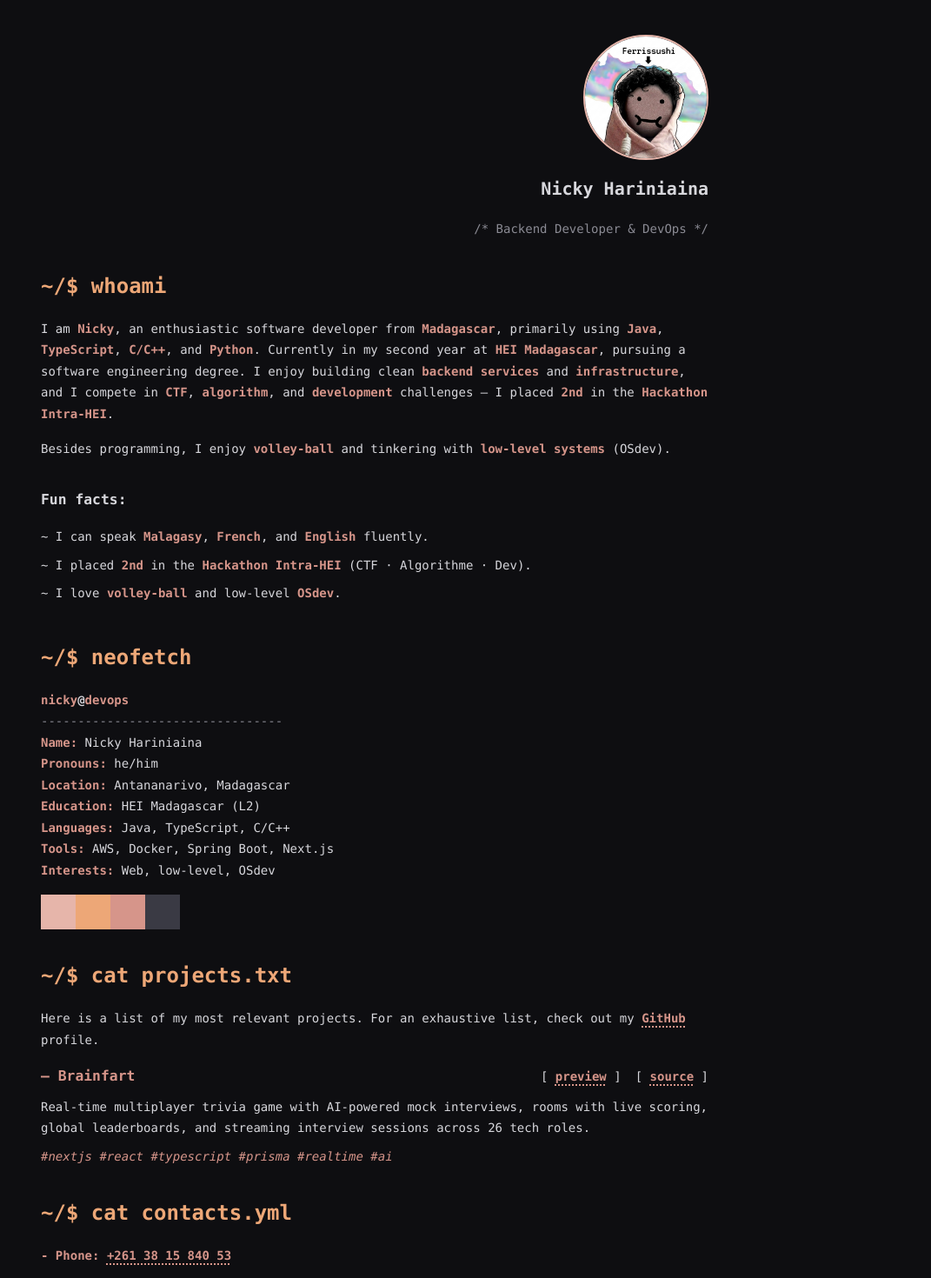
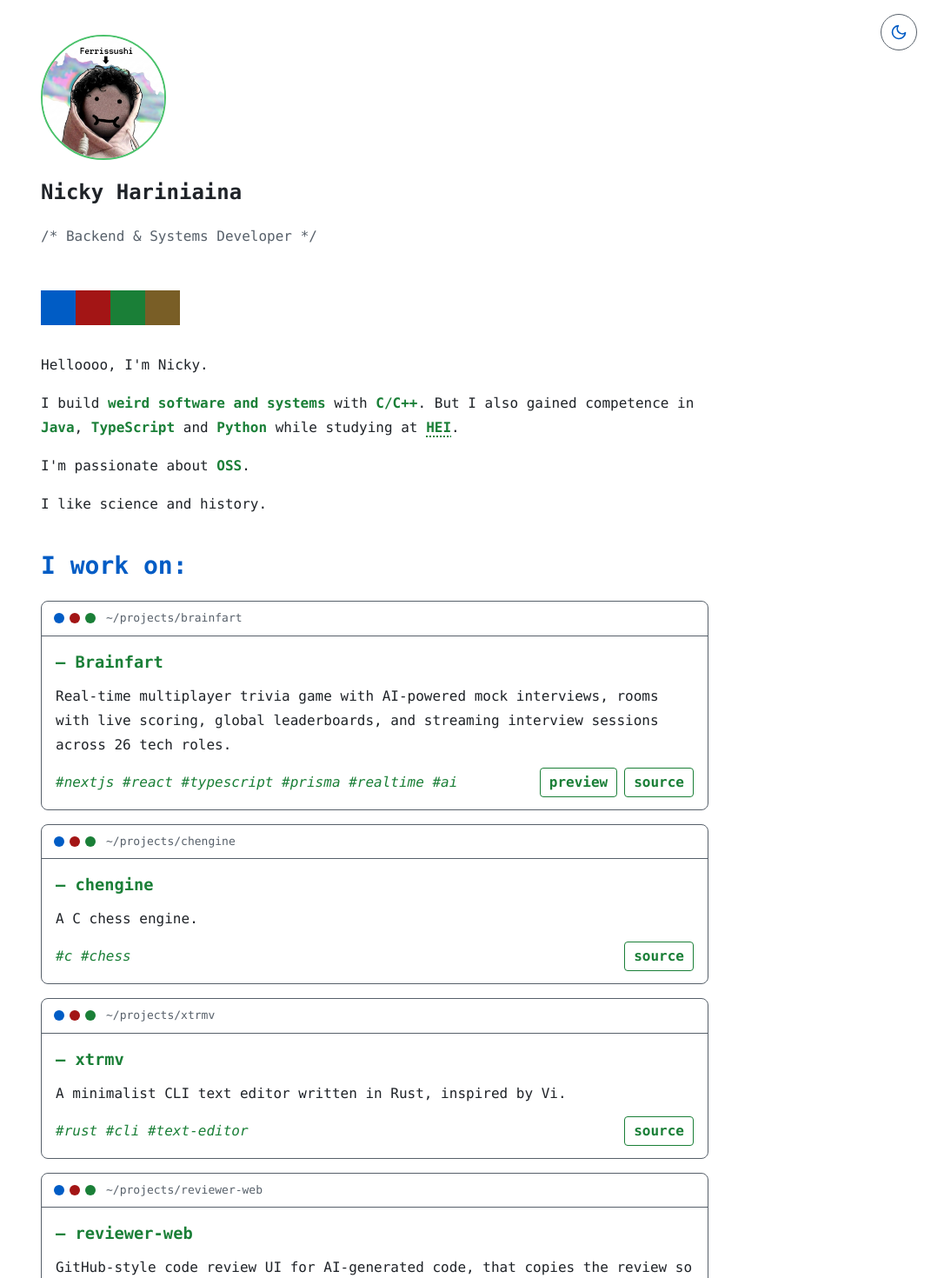
Before and after one commit to NickyHariniaina/nickyhariniaina, a React (Vite) app: page / in a window 1280 px wide. Shown: the top 1470 px of the page at 87% size, without its empty margins (209-1280 px from the left). Built offline with nearby package versions, Linux system fonts and the light colour scheme.

Commit message:
feat: light/dark toggle, themed palette, restyle projects as terminal cards

```diff
--- a/index.html
+++ b/index.html
@@ -4,9 +4,15 @@
     <meta charset="UTF-8" />
     <link rel="icon" type="image/svg+xml" href="/favicon.svg" />
     <meta name="viewport" content="width=device-width, initial-scale=1.0" />
-    <meta name="theme-color" content="#0e0e11" />
-    <meta name="description" content="Nicky Hariniaina — backend developer & DevOps engineer, based in Antananarivo, Madagascar." />
+    <meta name="theme-color" content="#ffffff" />
+    <meta name="description" content="Nicky Hariniaina — Backend & Systems Developer, based in Antananarivo, Madagascar." />
     <title>Nicky Hariniaina</title>
+    <script>
+      ;(function () {
+        var t = localStorage.getItem('theme')
+        if (t) document.documentElement.setAttribute('data-theme', t)
+      })()
+    </script>
   </head>
   <body>
     <div id="root"></div>
--- a/src/App.css
+++ b/src/App.css
@@ -9,6 +9,7 @@
   display: flex;
   flex-direction: column;
   gap: 32px;
+  overflow-wrap: anywhere;
 }
 
 /* ---------------------------------- */
@@ -18,8 +19,42 @@
 .header {
   display: flex;
   flex-direction: column;
-  align-items: flex-end;
+  align-items: flex-start;
   gap: 16px;
+}
+
+.theme-toggle {
+  position: fixed;
+  top: 16px;
+  right: 16px;
+  z-index: 10;
+  display: flex;
+  align-items: center;
+  justify-content: center;
+  width: 42px;
+  height: 42px;
+  padding: 0;
+  border: 1px solid var(--muted);
+  border-radius: 50%;
+  background: var(--bg);
+  color: var(--secondary);
+  cursor: pointer;
+  transition: border-color 0.15s ease, color 0.15s ease, box-shadow 0.15s ease;
+}
+
+.theme-toggle:hover {
+  border-color: var(--primary);
+  color: var(--primary);
+  box-shadow: 0 0 0 3px var(--primary-light);
+}
+
+.theme-toggle:active {
+  transform: scale(0.95);
+}
+
+.theme-toggle__icon {
+  width: 20px;
+  height: 20px;
 }
 
 .header__avatar {
@@ -31,12 +66,12 @@
 }
 
 .header__name {
-  font-size: 20px;
+  font-size: 24px;
   font-weight: 600;
 }
 
 .header__role {
-  font-size: 14px;
+  font-size: 16px;
   color: var(--muted);
 }
 
@@ -51,7 +86,7 @@
 }
 
 .command {
-  font-size: 24px;
+  font-size: 28px;
   font-weight: 600;
   color: var(--secondary);
 }
@@ -76,65 +111,33 @@
 }
 
 /* ---------------------------------- */
-/* Fun facts                           */
+/* Palette                             */
 /* ---------------------------------- */
-
-.facts h3 {
-  margin: 0 0 16px;
-  font-weight: 600;
-}
-
-.facts li {
-  margin-bottom: 8px;
-}
-
-.facts li::before {
-  content: '~ ';
-}
-
-/* ---------------------------------- */
-/* Neofetch                            */
-/* ---------------------------------- */
-
-.neofetch {
-  display: flex;
-  align-items: flex-start;
-  justify-content: space-between;
-  gap: 32px;
-}
-
-.neofetch__art {
-  display: none;
-}
-
-.neofetch__art pre {
-  margin: 0;
-  color: var(--primary);
-  font-weight: 600;
-  line-height: 1.45;
-}
-
-.neofetch__info .prompt {
-  font-weight: 600;
-}
-
-.neofetch__sep {
-  color: var(--muted);
-}
-
-.neofetch__row b {
-  color: var(--primary);
-  font-weight: 600;
-}
 
 .neofetch__palette {
   display: flex;
   margin-top: 16px;
 }
 
-.neofetch__palette span {
+.palette__swatch {
   width: 40px;
   height: 40px;
+}
+
+.palette__swatch--1 {
+  background: var(--pal-1);
+}
+
+.palette__swatch--2 {
+  background: var(--pal-2);
+}
+
+.palette__swatch--3 {
+  background: var(--pal-3);
+}
+
+.palette__swatch--4 {
+  background: var(--pal-4);
 }
 
 /* ---------------------------------- */
@@ -153,22 +156,89 @@
   gap: 8px;
 }
 
-.project__head {
-  display: flex;
-  align-items: baseline;
-  justify-content: space-between;
-  gap: 16px;
-}
-
 .project__name {
   color: var(--primary);
   font-weight: 600;
 }
 
-.project__links {
+.term {
+  border: 1px solid var(--muted);
+  border-radius: 8px;
+  overflow: hidden;
+  background: var(--bg);
+}
+
+.term__bar {
   display: flex;
-  gap: 16px;
-  white-space: nowrap;
+  align-items: center;
+  gap: 12px;
+  padding: 8px 14px;
+  border-bottom: 1px solid var(--muted);
+}
+
+.term__dots {
+  display: flex;
+  gap: 6px;
+}
+
+.term__dot {
+  width: 12px;
+  height: 12px;
+  border-radius: 50%;
+}
+
+.term__dot--blue {
+  background: var(--pal-1);
+}
+
+.term__dot--orange {
+  background: var(--pal-2);
+}
+
+.term__dot--green {
+  background: var(--pal-3);
+}
+
+.term__file {
+  color: var(--muted);
+  font-size: 13px;
+}
+
+.term__body {
+  display: flex;
+  flex-direction: column;
+  gap: 8px;
+  padding: 14px 16px;
+}
+
+.project__footer {
+  display: flex;
+  align-items: center;
+  justify-content: space-between;
+  gap: 12px;
+  flex-wrap: wrap;
+  margin-top: 4px;
+}
+
+.project__actions {
+  display: flex;
+  gap: 8px;
+}
+
+.project__action {
+  display: inline-flex;
+  align-items: center;
+  padding: 2px 10px;
+  border: 1px solid var(--primary);
+  border-radius: 4px;
+  color: var(--primary);
+  font-weight: 600;
+  transition: background 0.15s ease, color 0.15s ease;
+}
+
+.project__action:hover {
+  background: var(--primary);
+  color: #fff;
 }
 
 .project__desc {
@@ -193,11 +263,6 @@
 .contacts__label {
   color: var(--primary);
   font-weight: 600;
-}
-
-.contacts__comment {
-  opacity: 0.7;
-  margin-top: 8px;
 }
 
 /* ---------------------------------- */
@@ -230,25 +295,71 @@
 /* Responsive                          */
 /* ---------------------------------- */
 
-@media (max-width: 640px) {
+@media (max-width: 768px) {
   .site {
-    width: min(100% - 32px, 768px);
+    width: min(100% - 48px, 768px);
     padding-top: 32px;
   }
 
-  .header__avatar {
-    width: 112px;
-    height: 112px;
-    font-size: 34px;
+  .command {
+    font-size: 26px;
   }
 
-  .project__head {
+  .header__avatar {
+    width: 120px;
+    height: 120px;
+  }
+}
+
+@media (max-width: 480px) {
+  .site {
+    width: min(100% - 32px, 768px);
+    gap: 28px;
+  }
+
+  .header__avatar {
+    width: 96px;
+    height: 96px;
+    border-width: 2px;
+  }
+
+  .header__name {
+    font-size: 22px;
+  }
+
+  .header__role {
+    font-size: 15px;
+  }
+
+  .command {
+    font-size: 23px;
+  }
+
+  .project__footer {
     flex-direction: column;
     align-items: flex-start;
-    gap: 4px;
+  }
+
+  .palette__swatch {
+    width: 32px;
+    height: 32px;
+  }
+
+  .contacts__list {
+    gap: 10px;
   }
 
   .footer {
     margin-top: 32px;
+    gap: 20px;
+  }
+
+  .footer__sep {
+    font-size: 12px;
+    letter-spacing: -1px;
+  }
+
+  .footer__vim {
+    font-size: 13px;
   }
 }
--- a/src/components/About.tsx
+++ b/src/components/About.tsx
@@ -1,10 +1,14 @@
-import { about, site, type Segment } from '../data'
+import { about, type Segment } from '../data'
 
 function Segments({ parts }: { parts: Segment[] }) {
   return (
     <>
       {parts.map((part, i) =>
-        part.h ? (
+        part.href ? (
+          <a className="link" href={part.href} target="_blank" rel="noreferrer" key={i}>
+            {part.t}
+          </a>
+        ) : part.h ? (
           <span className="hl" key={i}>
             {part.t}
           </span>
@@ -19,52 +23,20 @@ function Segments({ parts }: { parts: Segment[] }) {
 export default function About() {
   return (
     <>
+      <div className="neofetch__palette" aria-hidden="true">
+        <span className="palette__swatch palette__swatch--1" />
+        <span className="palette__swatch palette__swatch--2" />
+        <span className="palette__swatch palette__swatch--3" />
+        <span className="palette__swatch palette__swatch--4" />
+      </div>
+
       <section className="block">
-        <h2 className="command">~/$ whoami</h2>
         {about.whoami.map((paragraph, i) => (
           <p key={i}>
             <Segments parts={paragraph} />
           </p>
         ))}
       </section>
-
-      <div className="facts">
-        <h3>Fun facts:</h3>
-        <ul>
-          {about.funFacts.map((fact, i) => (
-            <li key={i}>
-              <Segments parts={fact} />
-            </li>
-          ))}
-        </ul>
-      </div>
-
-      <section className="block">
-        <h2 className="command">~/$ neofetch</h2>
-        <div className="neofetch">
-          <div className="neofetch__art" aria-hidden="true">
-            <pre>{site.ascii}</pre>
-          </div>
-          <div className="neofetch__info">
-            <div className="prompt">
-              <span className="hl">nicky</span>@
-              <span className="hl">{site.host}</span>
-            </div>
-            <div className="neofetch__sep">---------------------------------</div>
-            {about.neofetch.map((row) => (
-              <div className="neofetch__row" key={row.label}>
-                <b>{row.label}: </b>
-                {row.value}
-              </div>
-            ))}
-            <div className="neofetch__palette">
-              {about.palette.map((color) => (
-                <span key={color} style={{ background: color }} />
-              ))}
-            </div>
-          </div>
-        </div>
-      </section>
     </>
   )
 }
--- a/src/components/Footer.tsx
+++ b/src/components/Footer.tsx
@@ -1,10 +1,11 @@
-import { site, contacts, socials } from '../data'
+import { contacts } from '../data'
 
 export default function Footer() {
   return (
-    <>
     <section className="block">
-        <h2 className="command">~/$ cat contacts.yml</h2>
+      <div className="footer__sep">
+        ================================================
+      </div>
       <ul className="contacts__list">
         {contacts.map((contact) => (
           <li key={contact.label}>
@@ -26,37 +27,6 @@ export default function Footer() {
           </li>
         ))}
       </ul>
-        <p className="contacts__comment">
-          # You can also reach me on social media
-        </p>
     </section>
-
-      <footer className="footer">
-        <div className="footer__sep">
-          ================================================
-        </div>
-        <div className="footer__built">
-          Built with <span className="hl">♥</span> using{' '}
-          <span className="hl">React</span> and <span className="hl">Vite</span>
-        </div>
-        <div className="footer__socials">
-          {socials.map((social) => (
-            <a
-              className="link"
-              key={social.label}
-              href={social.href}
-              target="_blank"
-              rel="noreferrer"
-            >
-              {social.label}
-            </a>
-          ))}
-        </div>
-        <div className="footer__copyright">
-          ©{new Date().getFullYear()} {site.name}.
-        </div>
-        <div className="footer__vim">vim:tw=78:ts=4:noet:ft=html:norl:</div>
-      </footer>
-    </>
   )
 }
--- a/src/components/Header.tsx
+++ b/src/components/Header.tsx
@@ -1,9 +1,11 @@
 import { site } from '../data'
 import profilPic from '../assets/profil-pic.png'
+import ThemeToggle from './ThemeToggle'
 
 export default function Header() {
   return (
     <header className="header">
+      <ThemeToggle />
       <img
         src={profilPic}
         alt="Nicky Hariniaina"
--- /dev/null
+++ b/src/components/ThemeToggle.tsx
@@ -0,0 +1,60 @@
+import { useEffect, useState } from 'react'
+
+export default function ThemeToggle() {
+  const [dark, setDark] = useState(
+    () => document.documentElement.getAttribute('data-theme') === 'dark',
+  )
+
+  useEffect(() => {
+    const root = document.documentElement
+    root.setAttribute('data-theme', dark ? 'dark' : 'light')
+    localStorage.setItem('theme', dark ? 'dark' : 'light')
+    const meta = document.querySelector('meta[name="theme-color"]')
+    if (meta) meta.setAttribute('content', dark ? '#0e0e11' : '#ffffff')
+  }, [dark])
+
+  return (
+    <button
+      type="button"
+      className="theme-toggle"
+      onClick={() => setDark((d) => !d)}
+      aria-label={dark ? 'Switch to light mode' : 'Switch to dark mode'}
+    >
+      {dark ? (
+        <svg
+          className="theme-toggle__icon"
+          viewBox="0 0 24 24"
+          fill="none"
+          stroke="currentColor"
+          strokeWidth="2"
+          strokeLinecap="round"
+          strokeLinejoin="round"
+          aria-hidden="true"
+        >
+          <circle cx="12" cy="12" r="5" />
+          <line x1="12" y1="1" x2="12" y2="3" />
+          <line x1="12" y1="21" x2="12" y2="23" />
+          <line x1="4.22" y1="4.22" x2="5.64" y2="5.64" />
+          <line x1="18.36" y1="18.36" x2="19.78" y2="19.78" />
+          <line x1="1" y1="12" x2="3" y2="12" />
+          <line x1="21" y1="12" x2="23" y2="12" />
+          <line x1="4.22" y1="19.78" x2="5.64" y2="18.36" />
+          <line x1="18.36" y1="5.64" x2="19.78" y2="4.22" />
+        </svg>
+      ) : (
+        <svg
+          className="theme-toggle__icon"
+          viewBox="0 0 24 24"
+          fill="none"
+          stroke="currentColor"
+          strokeWidth="2"
+          strokeLinecap="round"
+          strokeLinejoin="round"
+          aria-hidden="true"
+        >
+          <path d="M21 12.79A9 9 0 1 1 11.21 3 7 7 0 0 0 21 12.79z" />
+        </svg>
+      )}
+    </button>
+  )
+}
--- a/src/components/Work.tsx
+++ b/src/components/Work.tsx
@@ -1,58 +1,52 @@
-import { projects, socials } from '../data'
+import { projects } from '../data'
 
 export default function Work() {
-  const github = socials.find((s) => s.label === 'GitHub')
-
   return (
     <section className="block">
-      <h2 className="command">~/$ cat projects.txt</h2>
-      <p>
-        Here is a list of my most relevant projects. For an exhaustive list,
-        check out my{' '}
-        <a className="link" href={github?.href} target="_blank" rel="noreferrer">
-          GitHub
-        </a>{' '}
-        profile.
-      </p>
+      <h2 className="command">I work on:</h2>
       <ul className="projects__list">
         {projects.map((project) => (
           <li className="project" key={project.id}>
-            <div className="project__head">
+            <div className="term">
+              <div className="term__bar">
+                <span className="term__dots" aria-hidden="true">
+                  <span className="term__dot term__dot--blue" />
+                  <span className="term__dot term__dot--orange" />
+                  <span className="term__dot term__dot--green" />
+                </span>
+                <span className="term__file">~/projects/{project.id}</span>
+              </div>
+              <div className="term__body">
                 <h3 className="project__name">— {project.title}</h3>
-              <div className="project__links">
+                <p className="project__desc">{project.description}</p>
+                <div className="project__footer">
+                  <div className="project__tags">
+                    {project.tags.map((tag) => `#${tag}`).join(' ')}
+                  </div>
+                  <div className="project__actions">
                     {project.preview && (
-                  <span>
-                    [{' '}
                       <a
-                      className="link"
+                        className="project__action"
                         href={project.preview}
                         target="_blank"
                         rel="noreferrer"
                       >
                         preview
-                    </a>{' '}
-                    ]
-                  </span>
+                      </a>
                     )}
                     {project.source && (
-                  <span>
-                    [{' '}
                       <a
-                      className="link"
+                        className="project__action"
                         href={project.source}
                         target="_blank"
                         rel="noreferrer"
                       >
                         source
-                    </a>{' '}
-                    ]
-                  </span>
+                      </a>
                     )}
                   </div>
                 </div>
-            <p className="project__desc">{project.description}</p>
-            <div className="project__tags">
-              {project.tags.map((tag) => `#${tag}`).join(' ')}
+              </div>
             </div>
           </li>
         ))}
--- a/src/data.ts
+++ b/src/data.ts
@@ -1,97 +1,35 @@
 export const site = {
   name: 'Nicky Hariniaina',
-  role: 'Backend Developer & DevOps',
-  host: 'devops',
-  location: 'Antananarivo, Madagascar',
-  email: 'nickyharini1na@gmail.com',
-  phone: '+261 38 15 840 53',
-  phoneHref: '+261381584053',
-  ascii: `,----------------------.
-| > nicky@devops      |
-| > whoami            |
-| > backend developer |
-| > devops engineer   |
-'----------------------'`,
+  role: 'Backend & Systems Developer',
 }
 
-export type Segment = { t: string; h?: boolean }
+export type Segment = { t: string; h?: boolean; href?: string }
 
 export const about = {
   whoami: [
+    [{ t: "Helloooo, I'm Nicky." }],
     [
-      { t: 'I am ' },
-      { t: 'Nicky', h: true },
-      { t: ', an enthusiastic software developer from ' },
-      { t: 'Madagascar', h: true },
-      { t: ', primarily using ' },
+      { t: 'I build ' },
+      { t: 'weird software and systems', h: true },
+      { t: ' with ' },
+      { t: 'C/C++', h: true },
+      { t: '. But I also gained competence in ' },
       { t: 'Java', h: true },
       { t: ', ' },
       { t: 'TypeScript', h: true },
-      { t: ', ' },
-      { t: 'C/C++', h: true },
-      { t: ', and ' },
+      { t: ' and ' },
       { t: 'Python', h: true },
-      { t: '. Currently in my second year at ' },
-      { t: 'HEI Madagascar', h: true },
-      { t: ', pursuing a software engineering degree. I enjoy building clean ' },
-      { t: 'backend services', h: true },
-      { t: ' and ' },
-      { t: 'infrastructure', h: true },
-      { t: ', and I compete in ' },
-      { t: 'CTF', h: true },
-      { t: ', ' },
-      { t: 'algorithm', h: true },
-      { t: ', and ' },
-      { t: 'development', h: true },
-      { t: ' challenges — I placed ' },
-      { t: '2nd', h: true },
-      { t: ' in the ' },
-      { t: 'Hackathon Intra-HEI', h: true },
+      { t: ' while studying at ' },
+      { t: 'HEI', h: true, href: 'https://hei.school' },
       { t: '.' },
     ],
     [
-      { t: 'Besides programming, I enjoy ' },
-      { t: 'volley-ball', h: true },
-      { t: ' and tinkering with ' },
-      { t: 'low-level systems', h: true },
-      { t: ' (OSdev).' },
-    ],
-  ],
-  funFacts: [
-    [
-      { t: 'I can speak ' },
-      { t: 'Malagasy', h: true },
-      { t: ', ' },
-      { t: 'French', h: true },
-      { t: ', and ' },
-      { t: 'English', h: true },
-      { t: ' fluently.' },
-    ],
-    [
-      { t: 'I placed ' },
-      { t: '2nd', h: true },
-      { t: ' in the ' },
-      { t: 'Hackathon Intra-HEI', h: true },
-      { t: ' (CTF · Algorithme · Dev).' },
-    ],
-    [
-      { t: 'I love ' },
-      { t: 'volley-ball', h: true },
-      { t: ' and low-level ' },
-      { t: 'OSdev', h: true },
+      { t: "I'm passionate about " },
+      { t: 'OSS', h: true },
       { t: '.' },
     ],
+    [{ t: 'I like science and history.' }],
   ],
-  neofetch: [
-    { label: 'Name', value: 'Nicky Hariniaina' },
-    { label: 'Pronouns', value: 'he/him' },
-    { label: 'Location', value: 'Antananarivo, Madagascar' },
-    { label: 'Education', value: 'HEI Madagascar (L2)' },
-    { label: 'Languages', value: 'Java, TypeScript, C/C++' },
-    { label: 'Tools', value: 'AWS, Docker, Spring Boot, Next.js' },
-    { label: 'Interests', value: 'Web, low-level, OSdev' },
-  ],
-  palette: ['#e6b5aa', '#eda777', '#d6958a', '#3a3a44'],
 }
 
 export type Project = {
@@ -112,6 +50,36 @@ export const projects: Project[] = [
     preview: 'https://brainfarter.vercel.app',
     source: 'https://github.com/NickyHariniaina/Brainfart',
     tags: ['nextjs', 'react', 'typescript', 'prisma', 'realtime', 'ai'],
+  },
+  {
+    id: 'chengine',
+    title: 'chengine',
+    description: 'A C chess engine.',
+    source: 'https://github.com/NickyHariniaina/chengine',
+    tags: ['c', 'chess'],
+  },
+  {
+    id: 'xtrmv',
+    title: 'xtrmv',
+    description:
+      'A minimalist CLI text editor written in Rust, inspired by Vi.',
+    source: 'https://github.com/NickyHariniaina/xtrmv',
+    tags: ['rust', 'cli', 'text-editor'],
+  },
+  {
+    id: 'reviewer-web',
+    title: 'reviewer-web',
+    description:
+      'GitHub-style code review UI for AI-generated code, that copies the review so you can paste it into opencode.',
+    source: 'https://github.com/NickyHariniaina/reviewer-web',
+    tags: ['typescript', 'react', 'ai', 'code-review'],
+  },
+  {
+    id: 'kkkk',
+    title: 'kkkk',
+    description: 'An x86 kernel (in progress).',
+    source: 'https://github.com/NickyHariniaina/kkk',
+    tags: ['c', 'osdev', 'x86', 'kernel'],
   },
 ]
 
@@ -138,8 +106,3 @@ export const contacts = [
     href: 'https://www.google.com/maps/search/Antananarivo,+Madagascar',
   },
 ]
-
-export const socials = [
-  { label: 'GitHub', href: 'https://github.com/NickyHariniaina' },
-  { label: 'LinkedIn', href: 'https://www.linkedin.com/in/ferrissushi' },
-]
--- a/src/index.css
+++ b/src/index.css
@@ -1,27 +1,48 @@
 :root {
-  --bg: #0e0e11;
-  --ink: #d7d7dc;
-  --muted: #8b8b94;
-  --primary: #d6958a;
-  --primary-light: #e6b5aa;
-  --secondary: #eda777;
+  --bg: #ffffff;
+  --ink: #1f2328;
+  --muted: #57606a;
+  --primary: #1a7f37;
+  --primary-light: #4ac26b;
+  --secondary: #005cc5;
+
+  --pal-1: #005cc5;
+  --pal-2: #a31515;
+  --pal-3: #1a7f37;
+  --pal-4: #795e26;
 
   --font: ui-monospace, 'SFMono-Regular', Menlo, Monaco, Consolas,
     'Liberation Mono', 'Courier New', monospace;
 
-  color-scheme: dark;
+  color-scheme: light;
   color: var(--ink);
   background: var(--bg);
   font-family: var(--font);
-  font-size: 14px;
+  font-size: 16px;
   line-height: 1.75;
   -webkit-font-smoothing: antialiased;
   -moz-osx-font-smoothing: grayscale;
 }
 
+[data-theme='dark'] {
+  --bg: #0e0e11;
+  --ink: #d7d7dc;
+  --muted: #8b8b94;
+  --primary: #6a9955;
+  --primary-light: #98c379;
+  --secondary: #569cd6;
+
+  --pal-1: #569cd6;
+  --pal-2: #ce9178;
+  --pal-3: #6a9955;
+  --pal-4: #dcdcaa;
+
+  color-scheme: dark;
+}
+
 ::selection {
-  background: var(--primary);
-  color: var(--bg);
+  background: var(--primary-light);
+  color: var(--ink);
 }
 
 *,
```
Lines whose indentation alone changed are shown as unchanged.
